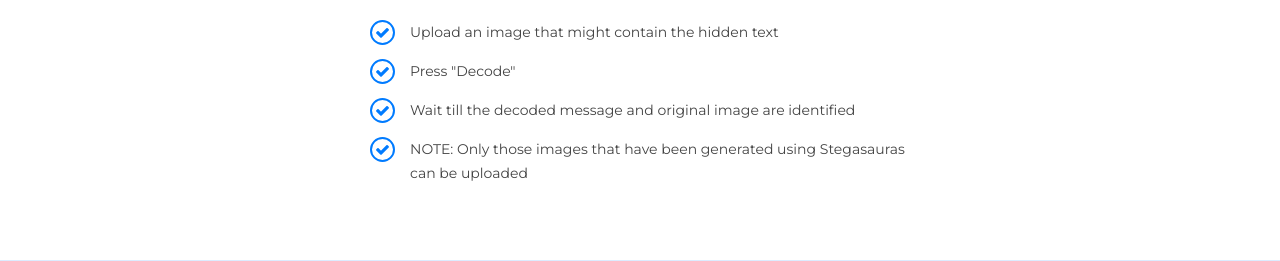
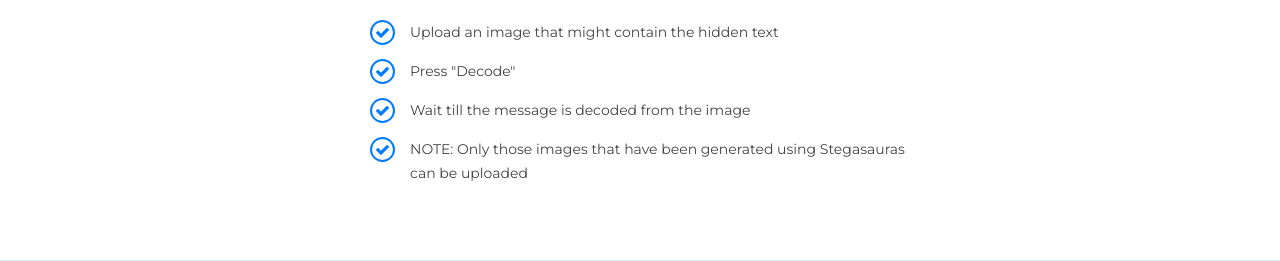
Before and after one commit to Debdatta123/Stegasauras, a Flask app: page /decode in a window 1280 px wide. Shown: the part 383-644 px from the top of the page. Run offline with Flask 2, Linux system fonts and the light colour scheme; some libraries are stand-ins or nearby versions.

Commit message:
changes made in encoder page

```diff
--- a/templates/decode.html
+++ b/templates/decode.html
@@ -102,7 +102,7 @@
 
               <div class="icon-box wow fadeInUp" data-wow-delay="0.4s" style="padding-bottom: 15px;">
                 <div class="icon1" ><i class="fa fa-check"></i></div>
-                <p class="description" style="margin-left: 40px;">Wait till the decoded message and original image are identified</p>
+                <p class="description" style="margin-left: 40px;">Wait till the message is decoded from the image</p>
               </div>
 
               <div class="icon-box wow fadeInUp" data-wow-delay="0.4s" style="padding-bottom: 15px;">
```
